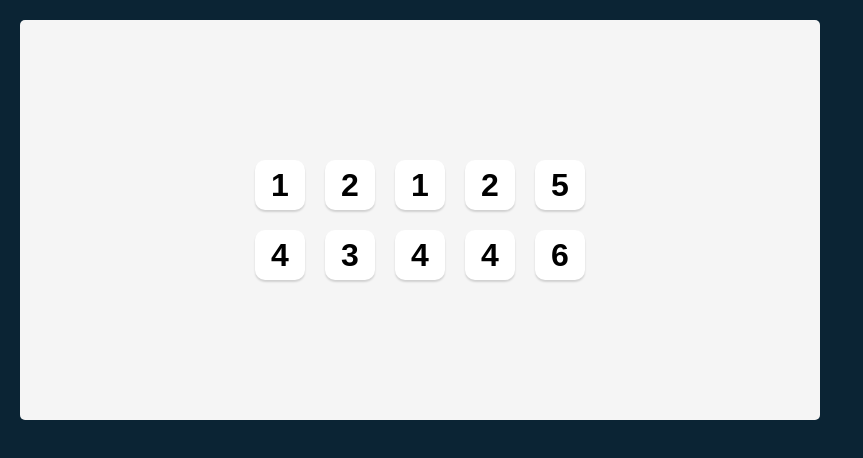
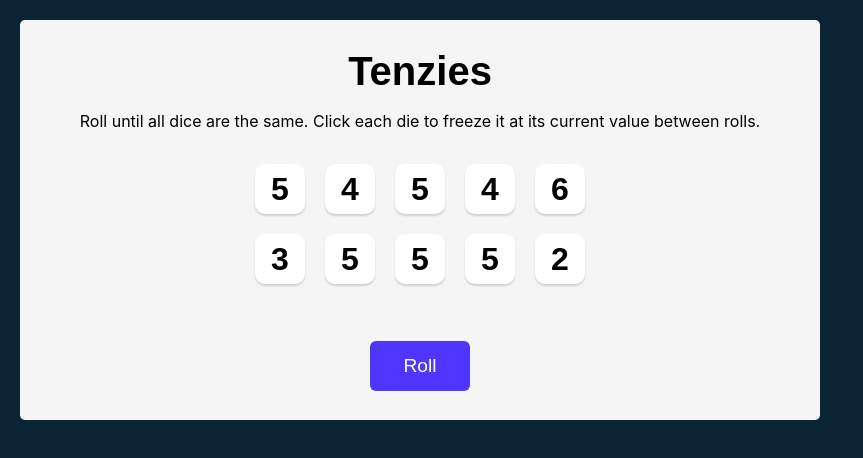
Before and after one commit to saeedjabbar/match, a React (Create React App) app: page / in a window 1280 px wide. Shown: the top 458 px of the page, without its empty margins (0-863 px from the left). Built offline with nearby package versions, Linux system fonts and the light colour scheme.

Commit message:
confetti added

```diff
--- a/package.json
+++ b/package.json
@@ -6,9 +6,12 @@
     "@testing-library/jest-dom": "^5.11.4",
     "@testing-library/react": "^11.1.0",
     "@testing-library/user-event": "^12.1.10",
+    "nanoid": "^3.1.30",
     "react": "^17.0.2",
+    "react-confetti": "^6.0.1",
     "react-dom": "^17.0.2",
     "react-scripts": "4.0.3",
+    "react-use-window-size": "^1.0.1",
     "web-vitals": "^1.0.1"
   },
   "scripts": {
--- a/src/App.js
+++ b/src/App.js
@@ -1,30 +1,89 @@
-import React, {useState} from "react"
-import Die from "./components/Die"
+import React from "react"
+import Die from "./Die"
+import { nanoid } from "nanoid"
+import useWindowSize from './useWindowSize';
+import Confetti from 'react-confetti'
 
 export default function App() {
 
-  const [gameBoard, setGameBoard] = useState(allNewDice())
+  const [dice, setDice] = React.useState(allNewDice())
+  const [tenzies, setTenzies] = React.useState(false)
+  const { width, height } = useWindowSize()
 
-  console.log(gameBoard);
+  React.useEffect(() => {
+    const allHeld = dice.every(die => die.isHeld)
+    const firstValue = dice[0].value
+    const allSameValue = dice.every(die => die.value === firstValue)
+    if (allHeld && allSameValue) {
+      setTenzies(true)
+      console.log("You won!")
+    }
+  }, [dice])
+  /**
+   * Challenge: Tie off loose ends!
+   * 1. If tenzies is true, Change the button text to "New Game"
+   * 2. If tenzies is true, use the "react-confetti" package to
+   *    render the <Confetti /> component 🎉
+   *
+   *    Hint: don't worry about the `height` and `width` props
+   *    it mentions in the documentation.
+   */
+
+  function generateNewDie() {
+    return {
+      value: Math.ceil(Math.random() * 6),
+      isHeld: false,
+      id: nanoid()
+    }
+  }
 
   function allNewDice() {
-    ///random number between 1 and 6
     const newDice = []
-
     for (let i = 0; i < 10; i++) {
-      newDice.push(Math.floor(Math.random() * 6) + 1)
+      newDice.push(generateNewDie())
     }
-
     return newDice
   }
 
-  const dices = gameBoard.map((die, index) => <Die key={index} value={die} />)
+
+  function rollDice() {
+    setDice(oldDice => oldDice.map(die => {
+      return die.isHeld ?
+        die :
+        generateNewDie()
+    }))
+  }
+
+  function holdDice(id) {
+    setDice(oldDice => oldDice.map(die => {
+      return die.id === id ?
+        { ...die, isHeld: !die.isHeld } :
+        die
+    }))
+  }
+
+  const diceElements = dice.map(die => (
+    <Die
+      key={die.id}
+      value={die.value}
+      isHeld={die.isHeld}
+      holdDice={() => holdDice(die.id)}
+    />
+  ))
 
   return (
     <main>
+      {/* Render Confetti component if `tenzies` is true*/}
+      <h1 className="title">Tenzies</h1>
+      <p className="instructions">Roll until all dice are the same. Click each die to freeze it at its current value between rolls.</p>
       <div className="dice-container">
-        {dices}
+        {diceElements}
       </div>
+      <button className="roll-dice" onClick={rollDice}>{tenzies ? "New Game" : "Roll"}</button>
+      {tenzies && <Confetti
+        width={width}
+        height={height}
+      />}
     </main>
   )
 }
--- /dev/null
+++ b/src/Die.js
@@ -0,0 +1,16 @@
+import React from "react"
+
+export default function Die(props) {
+  const styles = {
+    backgroundColor: props.isHeld ? "#59E391" : "white"
+  }
+  return (
+    <div
+      className="die-face"
+      style={styles}
+      onClick={props.holdDice}
+    >
+      <h2 className="die-num">{props.value}</h2>
+    </div>
+  )
+}
--- a/src/components/Die.js
+++ /dev/null
@@ -1,9 +0,0 @@
-import React from "react"
-
-export default function Die(props) {
-  return (
-    <div className="die-face">
-      <h2 className="die-num">{props.value}</h2>
-    </div>
-  )
-}
--- a/src/style.css
+++ b/src/style.css
@@ -6,7 +6,7 @@ body {
     margin: 0;
     background-color: #0B2434;
     padding: 20px;
-    font-family: Arial, Helvetica, sans-serif;
+    font-family: 'Karla', sans-serif;
 }
 
 main {
@@ -17,14 +17,27 @@ main {
     padding: 20px;
     display: flex;
     flex-direction: column;
-    justify-content: center;
+    justify-content: space-around;
     align-items: center;
+}
+
+.title {
+    font-size: 40px;
+    margin: 0;
+}
+
+.instructions {
+    font-family: 'Inter', sans-serif;
+    font-weight: 400;
+    margin-top: 0;
+    text-align: center;
 }
 
 .dice-container {
     display: grid;
     grid-template: auto auto / repeat(5, 1fr);
     gap: 20px;
+    margin-bottom: 40px;
 }
 
 .die-face {
@@ -36,9 +49,28 @@ main {
     justify-content: center;
     align-items: center;
     cursor: pointer;
-    background-color: white;
 }
 
 .die-num {
     font-size: 2rem;
 }
+
+.roll-dice {
+    height: 50px;
+    width: 100px;
+    border: none;
+    border-radius: 6px;
+    background-color: #5035FF;
+    color: white;
+    font-size: 1.2rem;
+    font-family: 'Karla', sans-serif;
+    cursor: pointer;
+}
+
+.roll-dice:focus {
+    outline: none;
+}
+
+.roll-dice:active {
+    box-shadow: inset 5px 5px 10px -3px rgba(0, 0, 0, 0.7);
+}
--- /dev/null
+++ b/src/useWindowSize.js
@@ -0,0 +1,18 @@
+import { useState, useEffect } from 'react';
+
+const useWindowSize = () => {
+  const [windowSize, setWindowSize] = useState({ width: window.innerWidth, height: window.innerHeight });
+
+  useEffect(() => {
+    window.addEventListener('resize', resizeHandler);
+    return () => {
+      window.removeEventListener('resize', resizeHandler);
+    };
+  });
+  const resizeHandler = () => {
+    setWindowSize({ width: window.innerWidth, height: window.innerHeight });
+  };
+  return windowSize;
+};
+
+export default useWindowSize;
```
Also changed, not shown: 1 other file (tests, documents, lock files or other folders).
